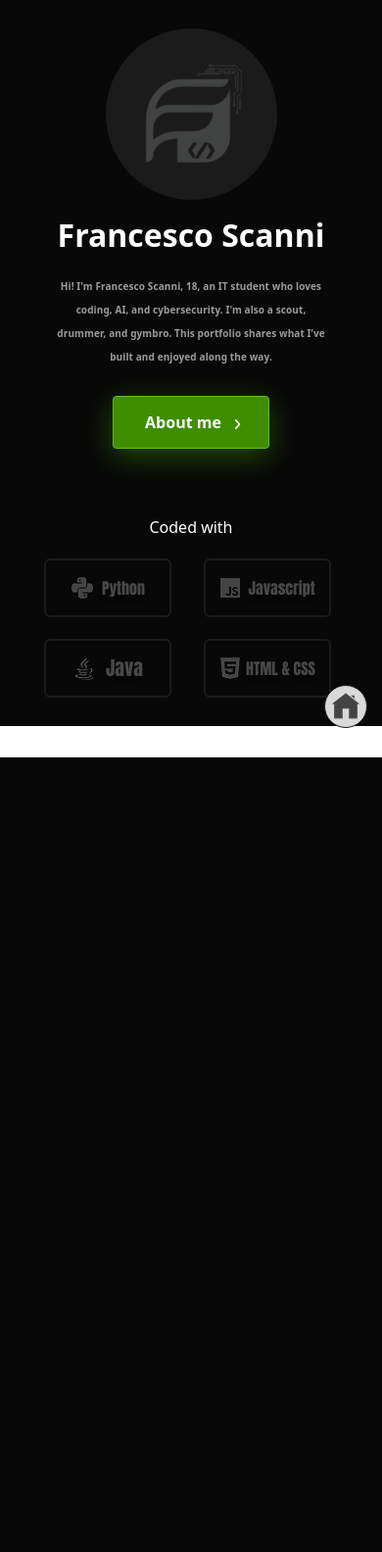
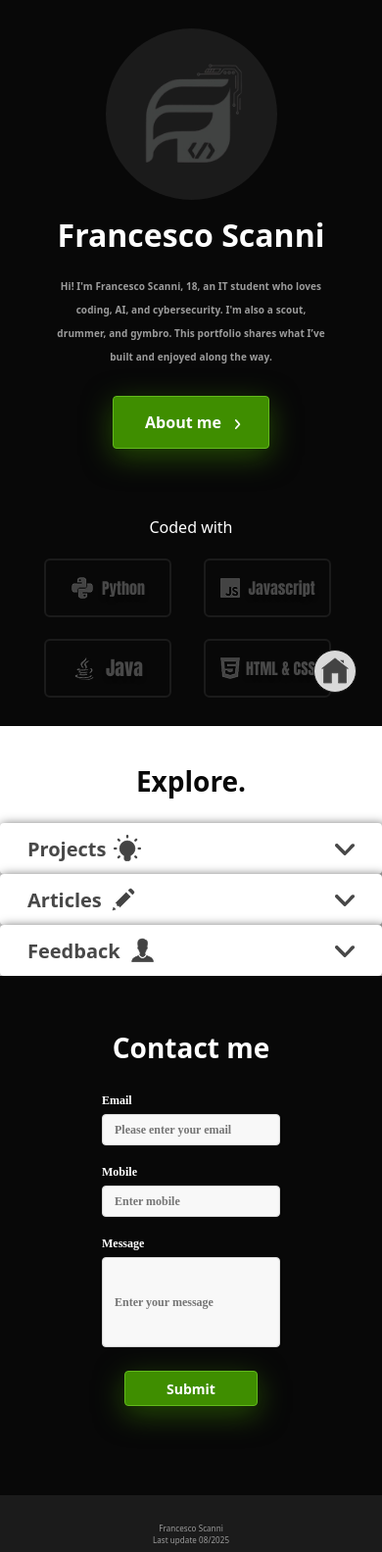
Before and after one commit to FrancescoScanni/francesco-scanni-portfolio, a PHP site: page / in a window 390 px wide. Shown: the part 71-1655 px from the top of the page at 98% size. Before the commit the page ends 844 px from the top, so only its background shows below. Run offline with PHP 8.4, Linux system fonts and the light colour scheme; some libraries are stand-ins or nearby versions.

Commit message:
Portfolio v1.2 (Mobile - Explore section, temporary content)

```diff
--- a/index.html
+++ b/index.html
@@ -8,11 +8,10 @@
 </head>
 <body>
     <!--HomeButton-->
-    <div class="homeButton w-[100vw] h-[100vh] px-[15px] py-[30px] flex justify-end items-end fixed">
-        <div class="homeSphere w-[44px] h-[44px] bg-[#D9D9D9] rounded-[400px] flex justify-center items-center border border-[#1b1b1b]">
+    <div class="mt-[87vh] ml-[82vw] homeSphere w-[44px] h-[44px] bg-[#D9D9D9] rounded-[400px] flex justify-center items-center border border-[#1b1b1b] fixed z-20">
         <img class="w-[28px] h-[28px]" src="static\media\images\Home.png" alt="home">
     </div>
-    </div>
+
 
 
     <!--Header-->
@@ -35,7 +34,7 @@
             <div class="aboutMe mt-[28px] py-[14px] pl-[32px] pr-[28px] inline-flex justify-center items-center gap-[14px] rounded-[4px] border border-[#62BA1B] bg-[#3F8E00] shadow-[0_8px_30px_rgba(63,142,0,0.5)]">
                 <div class="innerButton">
                     <input type="button" value="About me" class="button text-white font-ibm text-[16px] font-bold"></div>
-                    <img src="static\media\images\vector.png" class="vector mt-[4px]">
+                    <img src="static\media\images\vector.png" class="vectorMain mt-[4px]">
                 </div>
 
         </div>
@@ -56,24 +55,153 @@
     <div class="container h-[240px]">
         <div class="explore w-[100vw] text-[#080808] text-[28px] font-extrabold pt-[35px] flex justify-center">Explore.</div>
         <div class="features mt-[22px] grid grid-cols-1">
+
+
+            <!--Projects-->
             <div class="info">
+                <div class="flex items-center justify-between mt-[12px]">
                     <div class="featSet flex">Projects <img src="static\media\images\Idea.png" class="ml-[8px] w-[28px] h-[28px]"></div>
-                <img src="static\media\images\vector1.png" class="vector1">
+                    <img src="static\media\images\vector1.png" id="vec1" class="vector">
                 </div>
-            <div class="info">
-                <div class="featSet flex">Articles <img src="static\media\images\Pencil.png" class="ml-[8px] w-[28px] h-[28px]"></div>
-                <img src="static\media\images\vector1.png" class="vector1">
+
+
+                <div class="contentProj">
+                    <p class="descProj w-[256px] mt-[12px] text-[#484848] text-[10px] font-semibold leading-[14px]">These are projects I’ve built in school and in my free time. I enjoy turning ideas into code and learning tools. Each one shows a bit of my passion and growth.</p>
+                    <div class="projSet flex flex-col mt-[30px]">
+
+                        <!--Proj1-->
+                        <div class="proj">
+                            <div class="textSet flex flex-col justify-center">
+                                <div class="rounded-[60px] bg-[#FFF6E9] w-[44px] h-[16px]"><p class="text-[#FFA217] text-[6px] font-bold flex justify-center items-center">Analysis</p></div>
+                                <p class="text-[#080808] text-[15px] w-[160px] not-italic font-extrabold leading-normal">Job related AI Bias </p>
+                                <p class="text-[#484848] text-[6px] not-italic font-bold leading-[10px] tracking-[0.06px] w-[166px] ">A site that explores how image AIs can show bias. I tested prompts and noticed patterns in gender, race, and stereotypes. The site includes visuals and brief reflections.</p>
+                                <p class="text-[#FFA217] mt-[4px] text-[8px] italic font-semibold leading-[10px] tracking-[0.08px] underline">Visit site</p>
                             </div>
-            <div class="info">
-                <div class="featSet flex">Feedback <img src="static\media\images\Contacts.png" class="ml-[8px] w-[28px] h-[28px]"></div>
-                <img src="static\media\images\vector1.png" class="vector1">
+                            <div class="imgSet w-[100%] flex justify-center"><img src="static\media\images\projMobile1.png"  class="h-[100px] w-[100px]"></div>
+                        </div>
+
+                        <!--Proj2-->
+                        <div class="proj flex flex-row-reverse pr-[24px] pl-[16px]">
+                            <div class="textSet flex flex-col items-end justify-center">
+                                <div class="rounded-[60px] bg-[#D0E6FF] w-[44px] h-[16px]"><p class="text-[#000AFF] text-[6px] font-bold flex justify-center items-center">Education</p></div>
+                                <p class="text-[#080808] text-[15px] not-italic font-extrabold leading-normal">Linear Regression ML</p>
+                                <p class="text-[#484848] text-[6px] font-bold leading-[10px] tracking-[0.06px] w-[166px] text-right">I followed a project to learn linear regression with Python. I trained a model to predict a child’s height from a parent’s, using scikit-learn and basic data prep.</p>
+                                <p class="text-[#000AFF] mt-[4px] text-[8px] italic font-semibold leading-[10px] tracking-[0.08px] underline">View docs</p>
+                            </div>
+                            <div class="imgSet w-[100%] flex justify-center"><img src="static\media\images\projMobile2.png" class="h-[100px] w-[100px]"></div>
+                        </div>
+
+                        <!--Proj3-->
+                        <div class="proj">
+                            <div class="textSet flex flex-col justify-center">
+                                <div class="rounded-[60px] bg-[#E0FFF8] w-[44px] h-[16px]"><p class="text-[#2AB090] text-[6px] font-bold flex justify-center items-center">Entertainment</p></div>
+                                <p class="text-[#080808] text-[15px] font-extrabold">Whack a Mole - Game </p>
+                                <p class="text-[#484848] text-[6px] not-italic font-bold leading-[10px] tracking-[0.06px] w-[166px] ">I made a Whack-a-Mole game with HTML, CSS, and JS. It helped me learn clicks, timers, and simple game logic. It’s quick, fun, and might get updates soon!</p>
+                                <p class="text-[#2AB090] mt-[4px] text-[8px] italic font-semibold leading-[10px] tracking-[0.08px] underline">Play now</p>
+                            </div>
+                            <div class="imgSet w-[100%] flex justify-center"><img src="static\media\images\projMobile3.png" class="h-[100px] w-[100px]"></div>
+                        </div>
+
+                        <!-- ... -->
                     </div>
                 </div>
             </div>
 
 
-    <!--Hero3/Contacts-->
-    <div class="container pt-[52px] h-[530px] bg-[#080808] flex flex-col items-center">
+
+            <!--Articles-->
+            <div class="info">
+                <div class="flex items-center justify-between mt-[12px]">
+                    <div class="featSet flex">Articles <img src="static\media\images\Pencil.png" class="ml-[8px] w-[28px] h-[28px]"></div>
+                    <img src="static\media\images\vector1.png" class="vector" id="vec2">
+                </div>
+
+
+                <div class="contentArt">
+                    <p class="descArt w-[256px] mt-[12px] text-[#484848] text-[10px] font-semibold leading-[14px]">Here are some articles I’ve written on tech, AI, and digital culture. I enjoy sharing what I learn, making complex ideas simple, and reflecting on how technology shapes our lives.</p>
+
+                    <div class="artSet w-[auto] grid grid-cols-2 mt-[30px] gap-[30px] relative pb-[6px]">
+
+                        <div class="article">
+                            <div class="artBox">
+                                <img src="static\media\images\artMobile1.png" class="w-[100%] h-[144px] rounded-t-[10px]">
+                                <div class="pt-[8px] pb-[4px] px-[12px]">
+                                    <p class="artTitle text-[#080808] text-[10px] font-extrabold leading-[12px]">Bridging Generations and Tech...how?</p>
+                                    <p class="sign text-[#080808] text-[6px] font-semibold leading-[10px] mt-[2px]">Francesco Scanni - ?/25</p>
+                                </div>
+                            </div>
+                        </div>
+
+
+                        <div class="article">
+                            <div class="artBox">
+                                <img src="static\media\images\artMobile2.png" class="w-[100%] h-[144px] rounded-t-[10px]">
+                                <div class="pt-[8px] pb-[4px] px-[12px]">
+                                    <p class="artTitle text-[#080808] text-[10px] font-extrabold leading-[12px]">The Core of innovation: Tech Ecosystems</p>
+                                    <p class="sign text-[#080808] text-[6px] font-semibold leading-[10px] mt-[2px]">Francesco Scanni - ?/25</p>
+                                </div>
+                            </div>
+                        </div>
+
+
+                        <div class="article lastArt">
+                            <div class="artBox">
+                                <img src="static\media\images\artMobile1.png" class="w-[100%] h-[144px] rounded-t-[10px]">
+                                <div class="pt-[8px] pb-[4px] px-[12px]">
+                                    <p class="artTitle text-[#080808] text-[10px] font-extrabold leading-[12px]">Bridging Generations and Tech...how?</p>
+                                    <p class="sign text-[#080808] text-[6px] font-semibold leading-[10px] mt-[2px]">Francesco Scanni - ?/25</p>
+                                </div>
+                            </div>
+                        </div>
+
+
+                        <div class="article lastArt">
+                            <div class="artBox">
+                                <img src="static\media\images\artMobile2.png" class="w-[100%] h-[144px] rounded-t-[10px]">
+                                <div class="pt-[8px] pb-[4px] px-[12px]">
+                                    <p class="artTitle text-[#080808] text-[10px] font-extrabold leading-[12px]">The Core of innovation: Tech Ecosystems</p>
+                                    <p class="sign text-[#080808] text-[6px] font-semibold leading-[10px] mt-[2px]">Francesco Scanni - ?/25</p>
+                                </div>
+                            </div>
+                        </div>
+
+
+                        <div class="overlay absolute p-0 -inset-x-[20px] bottom-[6px] h-[60%] bg-gradient-to-t from-white via-white/90 to-transparent flex flex-col justify-end items-center">
+                            <button class="seeMore h-[32px] w-[80px] rounded-[14px] bg-white shadow-[0_2px_4px_2px_rgba(0,0,0,0.25)] mb-[55px] flex justify-center items-center text-[#080808] text-[8px] font-semibold leading-[10px]">See more <img src="static\media\images\vector2.png" class="h-[6px] w-[4px] ml-[7px] my-[13px]"></button>
+                        </div>
+
+
+                    </div>
+
+                    <div class="hide w-[100%] flex justify-center">
+                        <button class="hideContent mb-[20px] h-[32px] w-[80px] rounded-[14px] bg-white shadow-[0_2px_4px_2px_rgba(0,0,0,0.25)] flex justify-center items-center text-[#080808] text-[8px] font-semibold leading-[10px]">Hide content <img src="static\media\images\vector2.png" class="h-[6px] w-[4px] ml-[7px] my-[13px] rotate-180"></button>
+                    </div>
+
+
+                </div>
+
+            </div>
+
+
+
+
+            <!--Feedback-->
+            <div class="info index-1">
+                <div class="flex items-center justify-between mt-[12px]">
+                    <div class="featSet flex">Feedback <img src="static\media\images\Contacts.png" class="ml-[8px] w-[28px] h-[28px]"></div>
+                    <img src="static\media\images\vector1.png" class="vector" id="vec3">
+                </div>
+
+                <div class="contentFeed w-[100%] flex justify-center items-center">
+                    <p class="w-[256px] my-[16px] text-[#484848] text-[10px] font-semibold leading-[14px] text-center">This section is empty for now</p>
+                </div>
+            </div>
+
+
+
+
+            <!--Hero2.1/Contacts-->
+            <div class="container pt-[52px] h-[530px] bg-[#080808] flex flex-col items-center z-0">
                 <div class="contMe text-white text-[28px] font-extrabold">Contact me</div>
                 <form class="inputSet mt-[24px] w-[200px] flex flex-col items-center">
                     <div class="inputItem">
@@ -91,15 +219,16 @@
 
                     <input class="flex w-[136px] h-[36px] mt-[24px] justify-center items-center rounded-[4px] border border-[#62BA1B] bg-[#3F8E00] shadow-[0_8px_30px_rgba(63,142,0,0.5)] text-white text-[14px] font-extrabold" type="submit" value="Submit">
                 </form>
+            </div>
 
 
-
-    </div>
 
 
             <!--Footer/Rights-->
             <div class="container w-[100vw] h-[58px] bg-[#1B1B1B]">
                 <p class="pt-[28px] text-[#9C9C9C] text-center text-[8px] font-normal leading-[12px] tracking-[0.08px]">Francesco Scanni<br> Last update 08/2025</p>
+            </div>
+        </div>
     </div>
 
 
@@ -108,7 +237,71 @@
 
 
 
-    <script src=""></script>
+
+
+
+
+
+
+
+    <script src="static\js\toggleFature.js"></script>
     <script src="https://cdn.tailwindcss.com"></script>
+
+    <script>
+        //infoSet list
+        let para = document.querySelectorAll(".info");
+
+        //Exe function
+        function toggleFeature(index) {
+            para[index].classList.toggle("expand");
+        }
+
+        document.getElementById("vec1").addEventListener("click", function () {toggleFeature(0);});
+        document.getElementById("vec2").addEventListener("click", function () {toggleFeature(1);});
+        document.getElementById("vec3").addEventListener("click", function () {toggleFeature(2);});
+
+
+
+        //rmv overlay
+        let lastArticles=document.querySelectorAll(".lastArt")
+        let overlay=document.querySelector(".overlay")
+        let hideC = document.querySelector(".hideContent");
+        let hideP = document.querySelector(".hide")
+
+        hideC.addEventListener("click", function() {
+            overlay.style.visibility = "visible";
+            hideP.style.display="none"
+        });
+
+
+        document.addEventListener("DOMContentLoaded",function(){
+            for (let i=0; i<lastArticles.length; i++){
+                lastArticles[i].classList.toggle("removeSdw")
+            }
+            hideP.style.display="none"
+        })
+
+
+
+
+        let seeMore=document.querySelector(".seeMore").addEventListener("click",function(){
+            showOthArticles()
+        })
+
+
+
+
+        function showOthArticles(){
+            for (let i=0; i<lastArticles.length; i++){
+                lastArticles[i].classList.toggle("removeSdw")
+                lastArticles[i].classList.toggle("lastA")
+            }
+            overlay.style.visibility="hidden"
+            hideP.style.display="flex"
+            hideP.classList.add("hideCont")
+
+        }
+
+    </script>
 </body>
 </html>
--- a/static/css/style.css
+++ b/static/css/style.css
@@ -1,5 +1,7 @@
-/*Fonts*/
+/*Fonts
 @import url("static\css\fonts.css");
+*/
+
 
 
 /*Menu*/
@@ -34,13 +36,16 @@
 }
 
 
+
+
+
 /*Explore*/
 .info{
     display: flex;
-    justify-content: space-between;
-    align-items: center;
-    height: 48px;
-    padding: 0px 24px;
+    flex-direction: column;
+    height: 52px;
+    padding-bottom: 20px;
+    padding: 0px 28px;
     color: #484848;
     font-size: 20px;
     font-weight: 800;
@@ -48,10 +53,71 @@
     background: white;
     box-shadow: 2px 2px 10px 2px rgba(0, 0, 0, 0.5);
 }
-.vector1{
+.vector{
     width: 20px;
     height: 12px;
 }
+.vector {
+  transition: transform 0.2s ease;
+}
+.vector:active{
+  transform: scale(1.3);
+}
+
+
+
+.proj{
+    padding: 12px 0;
+    margin-bottom: 30px;
+    padding-left: 24px;
+    padding-right: 16px;
+    border-radius: 6px;
+    background: #FFF;
+    box-shadow: 1px 3px 4px 2px rgba(0, 0, 0, 0.25);
+    display: flex;
+}
+.article{
+    width: 144px;
+    height: 192px;
+    border-radius: 10px;
+    background: #FFF;
+    box-shadow: 0 4px 4px 0 rgba(0, 0, 0, 0.25);
+}
+.removeSdw{
+    box-shadow: none;
+}
+.hideOverlay {
+  opacity: 0;
+  pointer-events: none;
+}
+.hideCont{
+    display: flex;
+    justify-content: center;
+    margin-top: 10px;
+}
+
+
+.overlay{
+    transition: opacity 0.5s ease;
+    opacity: 1;
+    background: linear-gradient(to top, white 60%, rgba(255, 255, 255, 0) 100%);
+}
+.lastA{
+    margin-bottom:40px;
+}
+
+
+
+.expand{
+    height: 110%;
+
+}
+
+
+
+
+
+
 
 
 /*ContactMe*/
```
Also changed, not shown: static/js/toggleFature.js (added), static/media/images/artMobile1.png (added), static/media/images/artMobile2.png (added), static/media/images/projMobile1.png (added), static/media/images/projMobile2.png (added), static/media/images/projMobile3.png (added), static/media/images/vector2.png (added). Lines whose indentation alone changed are shown as unchanged.
